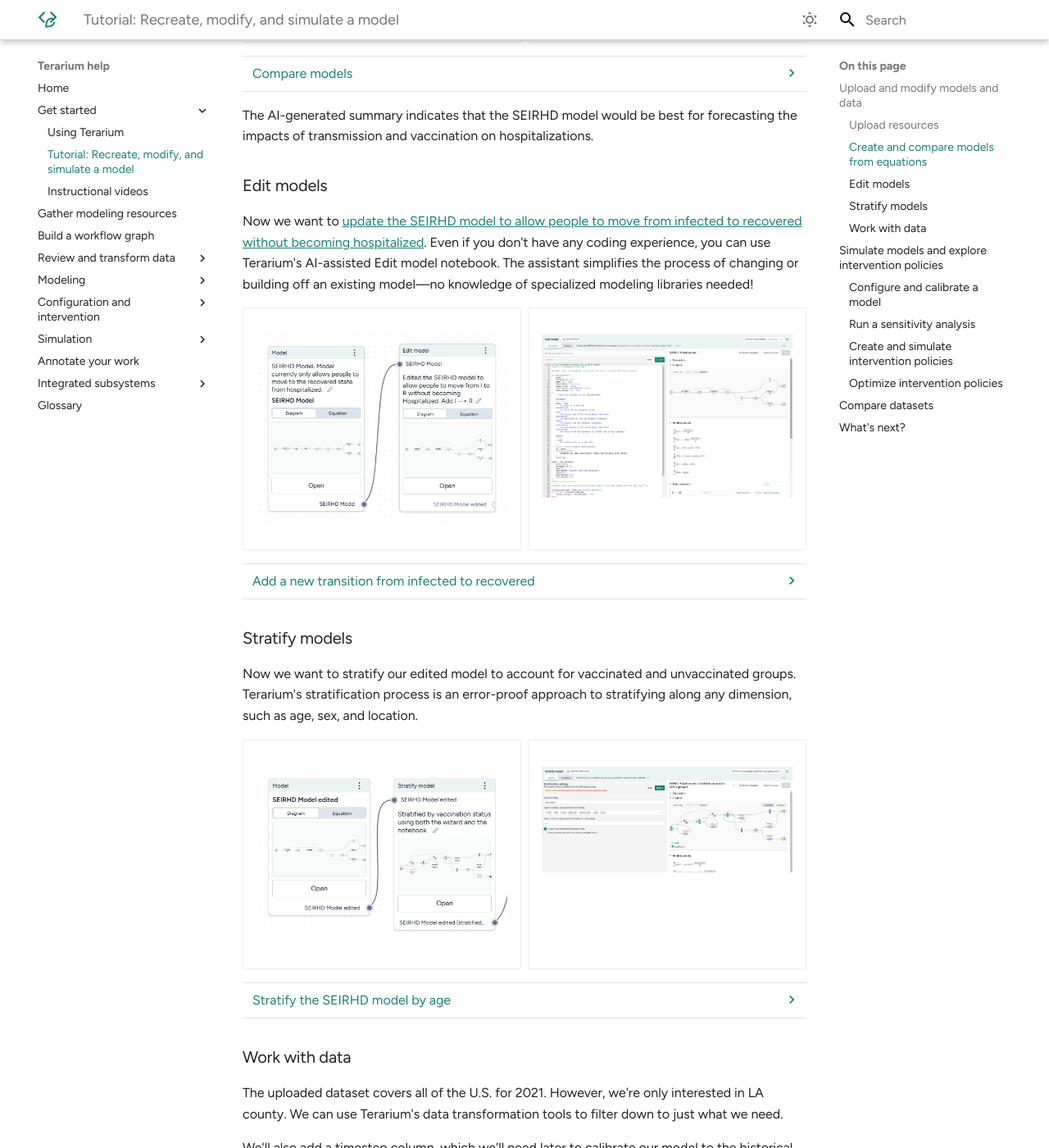
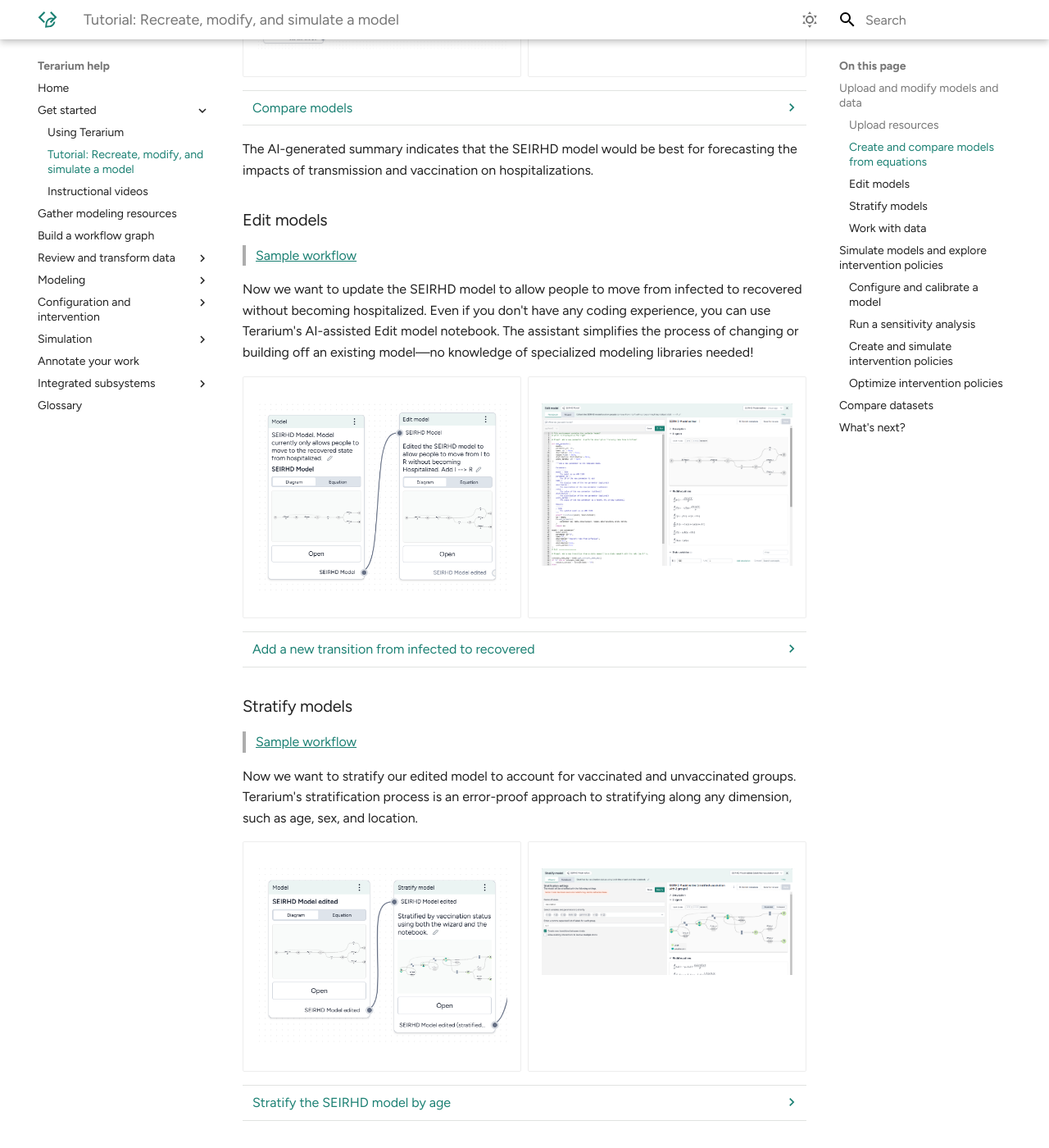
Before and after one commit to DARPA-ASKEM/terarium-docs, an MkDocs documentation site: the page built from docs/get-started/example-workflow.md, in a window 1280 px wide and 1400 px high, scrolled down 2362 px. Shown: the whole window at 82% size. Built offline with MkDocs 1.6.1 and Material for MkDocs 9.7.7, drawn with Linux system fonts in a browser that asks for light colours; plug-ins that fetch from the network failed and are left out; some of the changed text lies outside the part shown.

Commit message:
Add clear links to sample workflows

```diff
--- a/docs/get-started/example-workflow.md
+++ b/docs/get-started/example-workflow.md
@@ -51,7 +51,9 @@
 
 ### Create and compare models from equations
 
-Terarium can [automatically recreate a model](https://app.terarium.ai/projects/cc51dd40-f08a-4085-9eb1-ae22d7483839/workflow/78688b6d-9932-4d24-b090-16ba03c7d255) from a set of ordinary differential equations. In this case, we create models by extracting equations from the uploaded documents, but you could also get equations from pasted images or manually enter them as LaTeX.
+> [Sample workflow](https://app.terarium.ai/projects/cc51dd40-f08a-4085-9eb1-ae22d7483839/workflow/78688b6d-9932-4d24-b090-16ba03c7d255)
+
+Terarium can automatically recreate a modelfrom a set of ordinary differential equations. In this case, we create models by extracting equations from the uploaded documents, but you could also get equations from pasted images or manually enter them as LaTeX.
 
 When the extraction and creation is complete, Terarium builds visual representations of the extracted SIR and SEIRHD models that show how people progress between disease states.
 
@@ -93,7 +95,9 @@
 
 ### Edit models
 
-Now we want to [update the SEIRHD model to allow people to move from infected to recovered without becoming hospitalized](https://app.terarium.ai/projects/cc51dd40-f08a-4085-9eb1-ae22d7483839/workflow/d0a259d7-55fa-4438-93e0-807b5e2824fc). Even if you don't have any coding experience, you can use Terarium's AI-assisted Edit model notebook. The assistant simplifies the process of changing or building off an existing model&mdash;no knowledge of specialized modeling libraries needed!
+> [Sample workflow](https://app.terarium.ai/projects/cc51dd40-f08a-4085-9eb1-ae22d7483839/workflow/d0a259d7-55fa-4438-93e0-807b5e2824fc)
+
+Now we want to update the SEIRHD model to allow people to move from infected to recovered without becoming hospitalized. Even if you don't have any coding experience, you can use Terarium's AI-assisted Edit model notebook. The assistant simplifies the process of changing or building off an existing model&mdash;no knowledge of specialized modeling libraries needed!
 
 <div class="grid cards" markdown>
 
@@ -121,6 +125,8 @@
       5. Click **Save for re-use** and then enter *SEIRHD edited* as the name of the new model.
 
 ### Stratify models
+
+> [Sample workflow](https://app.terarium.ai/projects/cc51dd40-f08a-4085-9eb1-ae22d7483839/workflow/cfdf914b-078e-4e67-ab6f-15bbf5c0ee1a)
 
 Now we want to stratify our edited model to account for vaccinated and unvaccinated groups. Terarium's stratification process is an error-proof approach to stratifying along any dimension, such as age, sex, and location.
 
@@ -155,6 +161,8 @@
     8. Click **Save for re-use** and edit the name of the new model.
 
 ### Work with data
+
+> [Sample workflow](https://app.terarium.ai/projects/cc51dd40-f08a-4085-9eb1-ae22d7483839/workflow/b5ce4c02-c96c-4cdb-bef7-691c163c237d)
 
 The uploaded dataset covers all of the U.S. for 2021. However, we're only interested in LA county. We can use Terarium's data transformation tools to filter down to just what we need.
 
@@ -197,6 +205,8 @@
 
 ### Configure and calibrate a model
 
+> [Sample workflow](https://app.terarium.ai/projects/cc51dd40-f08a-4085-9eb1-ae22d7483839/workflow/02c85a57-1362-4112-9e04-bf5ff177aa1a)
+
 Before you can simulate the modified SEIRHD model, we need to configure it to set the initial values for its states and parameters. To improve its performance, we can also adjust these by calibrating it against the context of the LA county data.
 
 In this example, we'll work with an already existing model configuration, but normally you can manually create configurations based on your expert knowledge or automatically extract them from documents or datasets in your project.
@@ -225,6 +235,8 @@
 
 ### Run a sensitivity analysis
 
+> [Sample workflow](https://app.terarium.ai/projects/cc51dd40-f08a-4085-9eb1-ae22d7483839/workflow/c559e84c-0114-4d2c-85fd-350021432631)
+
 Next, we'll simulate our model configuration to perform a sensitivity analysis to explore the effects of infection rate (beta) and vaccination rate (r_Sv) on hospitalizations.
 
 ![](../img/get-started/example-sensitivity-workflow.png)
@@ -239,6 +251,8 @@
 ![](../img/get-started/example-sensitivity-wizard.png)
 
 ### Create and simulate intervention policies
+
+> [Sample workflow](https://app.terarium.ai/projects/cc51dd40-f08a-4085-9eb1-ae22d7483839/workflow/55cba4d9-f16f-4fb3-a65f-ee8a20d1a2fa)
 
 Our sensitivity analysis showed us the infection rates we should aim for to reduce hospitalizations. Now we can create different masking intervention policies to visualize the impact of different what-if masking scenarios that might get us there. For this, we'll use parameter NPI_mult, which is a multiplier for the transmission rate.
 
@@ -274,6 +288,8 @@
 
 ### Optimize intervention policies
 
+> [Sample workflow](https://app.terarium.ai/projects/cc51dd40-f08a-4085-9eb1-ae22d7483839/workflow/65229c06-5517-4226-a7b4-62c0504ee53f)
+
 In Terarium, you can optimize interventions to meet specified constraints, allowing you to get answers to key decision maker questions faster. We want to find how effective masking needs to be to prevent hospitalizations from exceeding capacity.
 
 ![](../img/get-started/example-interventions-optimize-settings.png)
@@ -301,6 +317,8 @@
 
 ## Compare datasets
 
+> [Sample workflow](https://app.terarium.ai/projects/cc51dd40-f08a-4085-9eb1-ae22d7483839/workflow/26f5a406-5df1-4ca2-b109-95b192f16ff0)
+
 Finally, you can take the results of your simulations, interventions, and optimizations and compare them to see which works best at reducing hospitalizations. The Compare datasets operator lets you compare scenarios based on the various simulation results you've generated.
 
 ![](../img/get-started/example-compare-settings.png)
```
